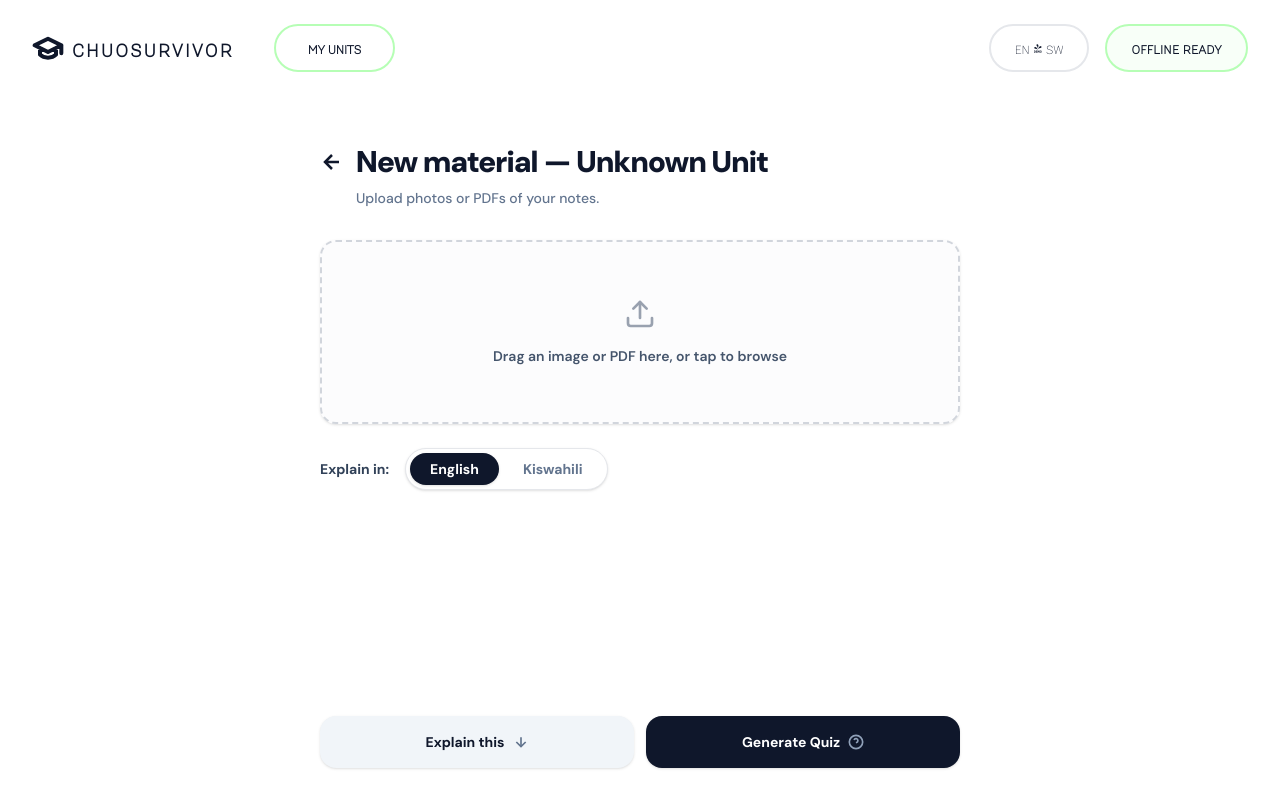
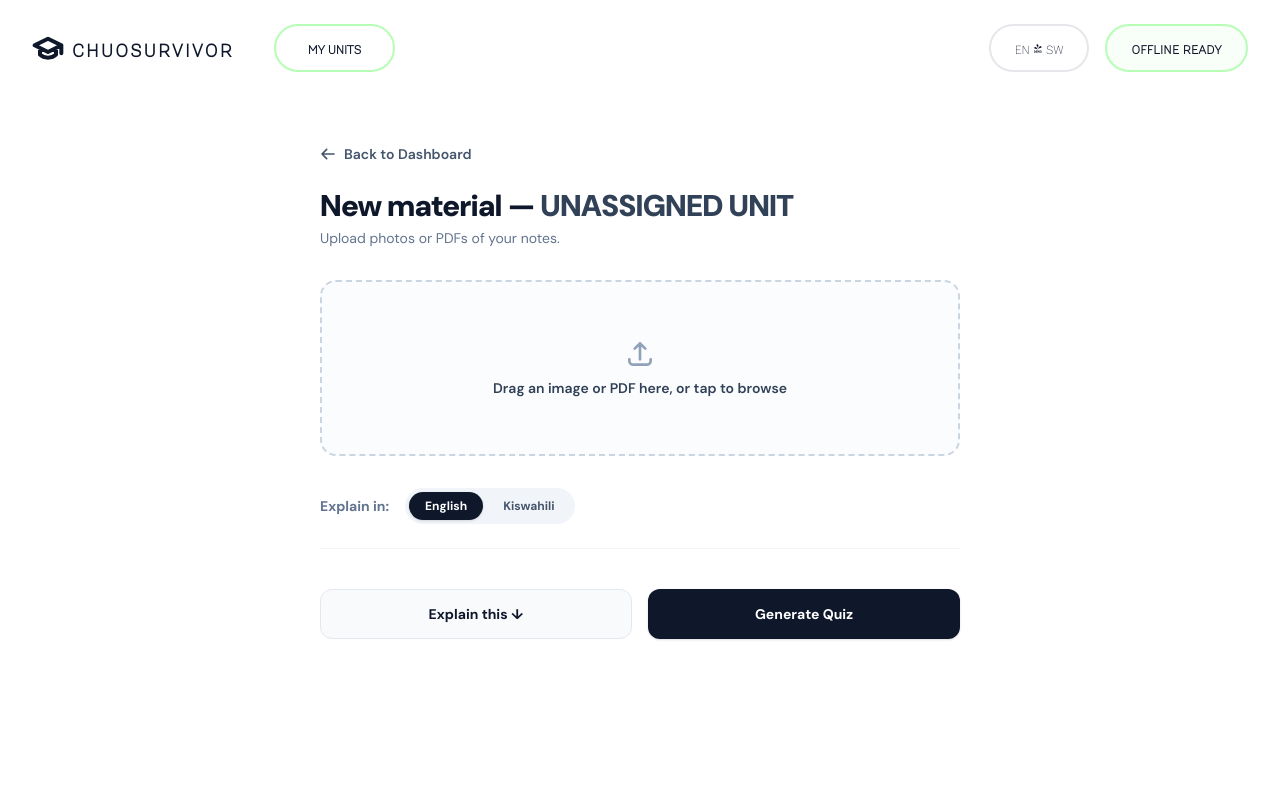
Before and after one commit to Felix-wainaina/ChuoSurvivor, a React (Vite) app in the folder frontend/: page /unit/1/upload in a window 1280 px wide. Built offline with nearby package versions, Linux system fonts and the light colour scheme.

Commit message:
feat(workspace): implement unit editing modal, multi-file uploads, and native ollama integration

```diff
--- a/frontend/src/pages/UploadMaterial.tsx
+++ b/frontend/src/pages/UploadMaterial.tsx
@@ -1,137 +1,226 @@
-// src/pages/UploadMaterial.tsx
-import { useState, useRef } from 'react';
-import { Link, useParams, useNavigate } from 'react-router-dom';
+import { useState, useEffect } from 'react';
+import { useParams, useLocation, useNavigate } from 'react-router-dom';
 import Navbar from '../components/layout/Navbar';
 import type { Unit, Material } from '../types/unit';
 
 export default function UploadMaterial() {
-  const { id } = useParams();
+  const params = useParams();
+  const location = useLocation();
   const navigate = useNavigate();
-  const fileInputRef = useRef<HTMLInputElement>(null);
 
-  const [units] = useState<Unit[]>(() => JSON.parse(localStorage.getItem('chuosurvivor_units') || '[]'));
-  const currentUnit = units.find(u => u.id === id);
-  const unitName = currentUnit ? currentUnit.name : "Unknown Unit";
+  // Bulletproof ID extractor: checks path params, query parameters, and navigation state
+  const queryParams = new URLSearchParams(location.search);
+  const targetUnitId =
+    params.unitId ||
+    params.id ||
+    queryParams.get('unitId') ||
+    queryParams.get('id') ||
+    (location.state as any)?.unitId ||
+    (location.state as any)?.id;
 
-  const [selectedLang, setSelectedLang] = useState<'EN' | 'SW'>('EN');
+  // App states
+  const [currentUnit, setCurrentUnit] = useState<Unit | null>(null);
   const [selectedFiles, setSelectedFiles] = useState<File[]>([]);
-  const [aiLoadingText, setAiLoadingText] = useState<string | null>(null);
+  const [language, setLanguage] = useState<'English' | 'Kiswahili'>('English');
+  const [isLoading, setIsLoading] = useState(false);
+  const [error, setError] = useState<string | null>(null);
 
-  const handleFileSelection = (e: React.ChangeEvent<HTMLInputElement>) => {
-    const files = e.target.files;
-    if (files && files.length > 0) {
-      setSelectedFiles(prev => [...Array.from(files), ...prev]);
-      if (fileInputRef.current) fileInputRef.current.value = '';
+  // Fetch target unit dynamically using a flexible comparison checks
+  useEffect(() => {
+    if (!targetUnitId) return;
+
+    const savedUnits = localStorage.getItem('chuosurvivor_units');
+    if (savedUnits) {
+      const parsed: Unit[] = JSON.parse(savedUnits);
+      // Loose equality (==) protects against string vs number type mismatches
+      const found = parsed.find(u => u.id == targetUnitId);
+      if (found) {
+        setCurrentUnit(found);
+      }
+    }
+  }, [targetUnitId]);
+
+  // Handle accumulation of multiple document selections
+  const handleFileDropOrSelect = (e: React.ChangeEvent<HTMLInputElement>) => {
+    if (e.target.files) {
+      const newFiles = Array.from(e.target.files);
+      setSelectedFiles(prev => [...prev, ...newFiles]);
+      setError(null);
     }
   };
 
-  const handleProcessDocument = (mode: 'explain' | 'quiz') => {
+  // Remove individual items from staging layout
+  const removeFileFromQueue = (indexToRemove: number) => {
+    setSelectedFiles(prev => prev.filter((_, idx) => idx !== indexToRemove));
+  };
+
+  // True local agent check pipeline
+  const handleTriggerInference = async (taskMode: 'explain' | 'quiz') => {
     if (selectedFiles.length === 0) {
-      window.alert("Please pick at least one file to upload first!");
+      setError("Please select at least one note document or image first.");
       return;
     }
 
-    const languageLabel = selectedLang === 'EN' ? 'English' : 'Kiswahili';
-    setAiLoadingText(mode === 'explain'
-      ? `Gemma is evaluating your files to generate explanations in ${languageLabel}...`
-      : `Gemma is mining text contents to compile interactive quiz evaluation packs...`
-    );
+    setIsLoading(true);
+    setError(null);
 
-    setTimeout(() => {
-      const now = new Date();
-      const timestamp = `${now.getDate()}/${now.getMonth() + 1}/${now.getFullYear()}`;
+    try {
+      // Test the local Ollama runtime port directly for gemma setup validation
+      const nativeInferenceCheck = await fetch('http://localhost:11434/api/generate', {
+        method: 'POST',
+        headers: { 'Content-Type': 'application/json' },
+        body: JSON.stringify({
+          model: 'gemma',
+          prompt: `Verify connection stability context summary execution for task: ${taskMode}`,
+          stream: false
+        })
+      });
 
-      const newMaterials: Material[] = selectedFiles.map((file, idx) => ({
-        id: (Date.now() + idx).toString(),
-        unitId: id || 'unknown',
-        title: file.name.split('.')[0],
-        type: file.type === 'application/pdf' ? 'pdf' : 'image',
-        uploadedAt: timestamp
+      if (!nativeInferenceCheck.ok) {
+        throw new Error("Local model environment responded with an internal status error.");
+      }
+
+      // Read state storage and append array logs
+      const savedRawMaterials = localStorage.getItem('chuosurvivor_materials');
+      const currentStoredMaterials: Material[] = savedRawMaterials ? JSON.parse(savedRawMaterials) : [];
+
+      const freshMaterialsBatch: Material[] = selectedFiles.map(file => ({
+        id: Date.now().toString() + Math.random().toString(36).substring(2, 7),
+        unitId: targetUnitId ? targetUnitId.toString() : 'unassigned',
+        title: file.name,
+        type: file.type.includes('pdf') ? 'pdf' : 'image',
+        uploadedAt: new Date().toLocaleDateString('en-GB')
       }));
 
-      const existingMaterials = JSON.parse(localStorage.getItem('chuosurvivor_materials') || '[]');
-      localStorage.setItem('chuosurvivor_materials', JSON.stringify([...existingMaterials, ...newMaterials]));
+      localStorage.setItem(
+        'chuosurvivor_materials',
+        JSON.stringify([...currentStoredMaterials, ...freshMaterialsBatch])
+      );
 
-      setAiLoadingText(null);
-      navigate(`/unit/${id}`);
-    }, 2500);
+      setIsLoading(false);
+      navigate('/units'); // Redirect back gracefully upon generation task success
+    } catch (err) {
+      setIsLoading(false);
+      setError(
+        "Could not communicate with local Gemma model engine. Ensure Ollama is open and running in your terminal background via 'ollama run gemma'."
+      );
+    }
   };
 
+  if (isLoading) {
+    return (
+      <div className="min-h-screen bg-white flex flex-col items-center justify-center p-6 text-center font-dmsans">
+        <div className="w-16 h-16 border-4 border-slate-200 border-t-slate-900 rounded-full animate-spin mb-6"></div>
+        <h2 className="text-xl font-bold text-slate-900 mb-2">
+          Gemma is evaluating your files to generate explanations in {language}...
+        </h2>
+        <p className="text-slate-500 text-sm">Gemma/Ollama logic runs completely offline.</p>
+      </div>
+    );
+  }
+
   return (
-    <div className="min-h-screen w-full flex flex-col font-dmsans bg-white text-slate-900 relative select-none overflow-x-hidden">
+    <div className="min-h-screen w-full flex flex-col font-dmsans bg-white text-slate-900 select-none">
       <Navbar />
 
-      {aiLoadingText && (
-        <div className="fixed inset-0 bg-white/95 backdrop-blur-md z-50 flex flex-col items-center justify-center text-center px-6 animate-fadeIn">
-          <div className="w-12 h-12 rounded-full border-4 border-slate-200 border-t-slate-900 animate-spin mb-6"></div>
-          <h3 className="text-xl font-bold text-slate-900 mb-2 animate-pulse">{aiLoadingText}</h3>
-          <p className="text-sm font-medium text-slate-500">Gemma/Ollama logic runs completely offline.</p>
-        </div>
-      )}
+      <main className="flex-1 px-8 md:px-16 max-w-3xl mx-auto w-full pt-12 pb-20">
+        {/* Back Button and Context Title Header */}
+        <button
+          onClick={() => navigate(-1)}
+          className="flex items-center gap-2 text-slate-600 hover:text-slate-900 text-sm font-semibold mb-6 cursor-pointer"
+        >
+          <svg xmlns="http://www.w3.org/2000/svg" className="w-4 h-4" fill="none" viewBox="0 0 24 24" stroke="currentColor" strokeWidth={2.5}>
+            <path strokeLinecap="round" strokeLinejoin="round" d="M10 19l-7-7m0 0l7-7m-7 7h18" />
+          </svg>
+          Back to Dashboard
+        </button>
 
-      <main className="flex-1 px-8 md:px-16 max-w-3xl mx-auto w-full pt-12 pb-8 flex flex-col justify-between">
-        <div className="w-full min-w-0">
-          <div className="mb-8">
-            <Link to={`/unit/${id}`} className="flex items-center gap-3 hover:text-slate-600 transition-colors w-fit mb-2 min-w-0">
-              <svg xmlns="http://www.w3.org/2000/svg" width="24" height="24" viewBox="0 0 24 24" fill="none" stroke="currentColor" strokeWidth="2.5"><path d="M19 12H5M12 19l-7-7 7-7"/></svg>
-              <h1 className="text-3xl font-black tracking-tight truncate max-w-lg">New material — {unitName}</h1>
-            </Link>
-            <p className="text-slate-500 text-sm ml-9 font-medium">Upload photos or PDFs of your notes.</p>
+        <h1 className="text-3xl font-black tracking-tight text-slate-900 mb-1">
+          New material — <span className="uppercase text-slate-700">{currentUnit ? currentUnit.name : 'Unassigned Unit'}</span>
+        </h1>
+        <p className="text-slate-500 text-sm mb-8">Upload photos or PDFs of your notes.</p>
+
+        {/* Global Error Banner Display */}
+        {error && (
+          <div className="w-full bg-red-50 border border-red-200 text-red-700 p-4 rounded-2xl mb-6 text-sm font-medium">
+            {error}
           </div>
+        )}
 
-          <input type="file" ref={fileInputRef} onChange={handleFileSelection} accept="image/*,application/pdf" multiple className="hidden" />
+        {/* Multi-file Input Trigger Drag Zone */}
+        <label className="w-full h-44 border-2 border-dashed border-slate-300 hover:border-slate-400 bg-slate-50/50 rounded-2xl flex flex-col items-center justify-center gap-2 cursor-pointer transition-colors mb-8">
+          <input
+            type="file"
+            multiple
+            accept="image/*,application/pdf"
+            className="hidden"
+            onChange={handleFileDropOrSelect}
+          />
+          <svg xmlns="http://www.w3.org/2000/svg" className="w-8 h-8 text-slate-400" fill="none" viewBox="0 0 24 24" stroke="currentColor" strokeWidth={2}>
+            <path strokeLinecap="round" strokeLinejoin="round" d="M4 16v1a3 3 0 003 3h10a3 3 0 003-3v-1m-4-8l-4-4m0 0L8 8m4-4v12" />
+          </svg>
+          <span className="font-semibold text-slate-700 text-sm">Drag an image or PDF here, or tap to browse</span>
+        </label>
 
-          <div
-            onClick={() => fileInputRef.current?.click()}
-            className="border-2 border-dashed border-gray-300 bg-gray-50/50 rounded-2xl p-14 flex flex-col items-center justify-center text-center mb-6 cursor-pointer hover:bg-gray-100/50 hover:border-gray-400 transition-all shadow-sm"
-          >
-            <svg className="mb-4 text-gray-400" xmlns="http://www.w3.org/2000/svg" width="32" height="32" viewBox="0 0 24 24" fill="none" stroke="currentColor" strokeWidth={2} strokeLinecap="round" strokeLinejoin="round"><path d="M21 15v4a2 2 0 0 1-2 2H5a2 2 0 0 1-2-2v-4"/><polyline points="17 8 12 3 7 8"/><line x1="12" y1="3" x2="12" y2="15"/></svg>
-            <p className="text-sm font-semibold text-slate-600">Drag an image or PDF here, or tap to browse</p>
+        {/* Staged Multi-File Table Area */}
+        {selectedFiles.length > 0 && (
+          <div className="flex flex-col gap-3 mb-8">
+            {selectedFiles.map((file, idx) => (
+              <div key={idx} className="w-full border border-slate-100 bg-white shadow-sm rounded-xl p-4 flex items-center justify-between">
+                <div className="flex items-center gap-3">
+                  <div className={`px-2.5 py-1 rounded text-[10px] font-black tracking-wider ${file.type.includes('pdf') ? 'bg-red-50 text-red-600' : 'bg-blue-50 text-blue-600'}`}>
+                    {file.type.includes('pdf') ? 'PDF' : 'IMG'}
+                  </div>
+                  <div>
+                    <p className="text-sm font-bold text-slate-900 max-w-md truncate">{file.name}</p>
+                    <p className="text-xs text-slate-400">Ready for local engine evaluation</p>
+                  </div>
+                </div>
+                <button
+                  onClick={() => removeFileFromQueue(idx)}
+                  className="text-slate-400 hover:text-slate-900 transition-colors p-1"
+                >
+                  <svg xmlns="http://www.w3.org/2000/svg" className="w-4 h-4" fill="none" viewBox="0 0 24 24" stroke="currentColor" strokeWidth={2.5}>
+                    <path strokeLinecap="round" strokeLinejoin="round" d="M6 18L18 6M6 6l12 12" />
+                  </svg>
+                </button>
+              </div>
+            ))}
           </div>
+        )}
 
-          {/* Corrected Stacking Card Grid with text-wrapping to prevent container distortion */}
-          {selectedFiles.length > 0 && (
-            <div className="flex flex-col gap-3 mb-6 max-h-[280px] overflow-y-auto pr-1 w-full min-w-0">
-              {selectedFiles.map((file, idx) => (
-                <div key={`${file.name}-${idx}`} className="bg-white border-2 border-slate-100 p-4 rounded-2xl flex items-center justify-between animate-scaleUp w-full min-w-0 overflow-hidden">
-                  <div className="flex items-center gap-4 flex-1 min-w-0 pr-2">
-                    <div className={`px-3 py-2 rounded-xl font-black text-[10px] uppercase shrink-0 ${file.type === 'application/pdf' ? 'bg-red-50 text-red-700' : 'bg-emerald-50 text-emerald-700'}`}>
-                      {file.type === 'application/pdf' ? 'pdf' : 'img'}
-                    </div>
-                    <div className="min-w-0 flex-1">
-                      <h4 className="font-bold text-slate-900 text-sm break-words leading-tight">{file.name}</h4>
-                      <p className="text-[11px] font-medium text-slate-400 mt-0.5">Ready for local engine evaluation</p>
-                    </div>
-                  </div>
-                  <button
-                    type="button"
-                    onClick={() => setSelectedFiles(prev => prev.filter((_, i) => i !== idx))}
-                    className="text-slate-400 hover:text-red-600 p-2 hover:bg-slate-50 rounded-xl transition-colors shrink-0 cursor-pointer"
-                  >
-                    <svg xmlns="http://www.w3.org/2000/svg" width="18" height="18" viewBox="0 0 24 24" fill="none" stroke="currentColor" strokeWidth="2.5"><line x1="18" y1="6" x2="6" y2="18"></line><line x1="6" y1="6" x2="18" y2="18"></line></svg>
-                  </button>
-                </div>
-              ))}
-            </div>
-          )}
-
-          <div className="flex items-center gap-4 mb-8">
-            <span className="text-sm font-bold text-slate-700">Explain in:</span>
-            <div className="flex p-1 border border-gray-200 rounded-full bg-white shadow-sm gap-1">
-              <button type="button" onClick={() => setSelectedLang('EN')} className={`px-5 py-1.5 text-sm font-bold rounded-full transition-all cursor-pointer ${selectedLang === 'EN' ? 'bg-slate-900 text-white shadow-sm' : 'text-slate-500 hover:text-slate-900'}`}>English</button>
-              <button type="button" onClick={() => setSelectedLang('SW')} className={`px-5 py-1.5 text-sm font-bold rounded-full transition-all cursor-pointer ${selectedLang === 'SW' ? 'bg-slate-900 text-white shadow-sm' : 'text-slate-500 hover:text-slate-900'}`}>Kiswahili</button>
-            </div>
+        {/* Inference Execution Configuration Panel */}
+        <div className="flex items-center gap-4 mb-10 border-b border-slate-100 pb-6">
+          <span className="text-sm font-bold text-slate-500">Explain in:</span>
+          <div className="bg-slate-100 p-1 rounded-full flex gap-1">
+            <button
+              onClick={() => setLanguage('English')}
+              className={`px-4 py-1.5 rounded-full text-xs font-bold transition-all ${language === 'English' ? 'bg-slate-900 text-white shadow-sm' : 'text-slate-600 hover:text-slate-900'}`}
+            >
+              English
+            </button>
+            <button
+              onClick={() => setLanguage('Kiswahili')}
+              className={`px-4 py-1.5 rounded-full text-xs font-bold transition-all ${language === 'Kiswahili' ? 'bg-slate-900 text-white shadow-sm' : 'text-slate-600 hover:text-slate-900'}`}
+            >
+              Kiswahili
+            </button>
           </div>
         </div>
 
-        <div className="w-full pt-4 grid grid-cols-1 sm:grid-cols-2 gap-3 shrink-0">
-          <button onClick={() => handleProcessDocument('explain')} className="w-full bg-slate-100 text-slate-900 font-bold py-4 rounded-2xl hover:bg-slate-200 transition-colors flex items-center justify-center gap-2 shadow-sm cursor-pointer text-sm">
-            Explain this
-            <svg className="w-4 h-4 text-slate-500" xmlns="http://www.w3.org/2000/svg" viewBox="0 0 24 24" fill="none" stroke="currentColor" strokeWidth="2.5"><line x1="12" y1="5" x2="12" y2="19"></line><polyline points="19 12 12 19 5 12"></polyline></svg>
+        {/* Action Controls */}
+        <div className="grid grid-cols-2 gap-4">
+          <button
+            onClick={() => handleTriggerInference('explain')}
+            className="w-full bg-slate-50 border border-slate-200 text-slate-900 font-bold py-3.5 rounded-xl hover:bg-slate-100 transition-colors text-sm cursor-pointer flex items-center justify-center gap-2"
+          >
+            Explain this ↓
           </button>
-          <button onClick={() => handleProcessDocument('quiz')} className="w-full bg-slate-900 text-white font-bold py-4 rounded-2xl hover:bg-slate-800 transition-colors flex items-center justify-center gap-2 shadow-sm cursor-pointer text-sm">
+          <button
+            onClick={() => handleTriggerInference('quiz')}
+            className="w-full bg-slate-900 text-white font-bold py-3.5 rounded-xl hover:bg-slate-800 transition-colors text-sm shadow-sm cursor-pointer flex items-center justify-center gap-2"
+          >
             Generate Quiz
-            <svg className="w-4 h-4 text-slate-400" xmlns="http://www.w3.org/2000/svg" viewBox="0 0 24 24" fill="none" stroke="currentColor" strokeWidth="2.5"><circle cx="12" cy="12" r="10"></circle><path d="M9.09 9a3 3 0 0 1 5.83 1c0 2-3 3-3 3"></path><line x1="12" y1="17" x2="12.01" y2="17"></line></svg>
           </button>
         </div>
       </main>
```
Also changed, not shown: frontend/src/pages/MyUnits.tsx (+99 -18 lines).
